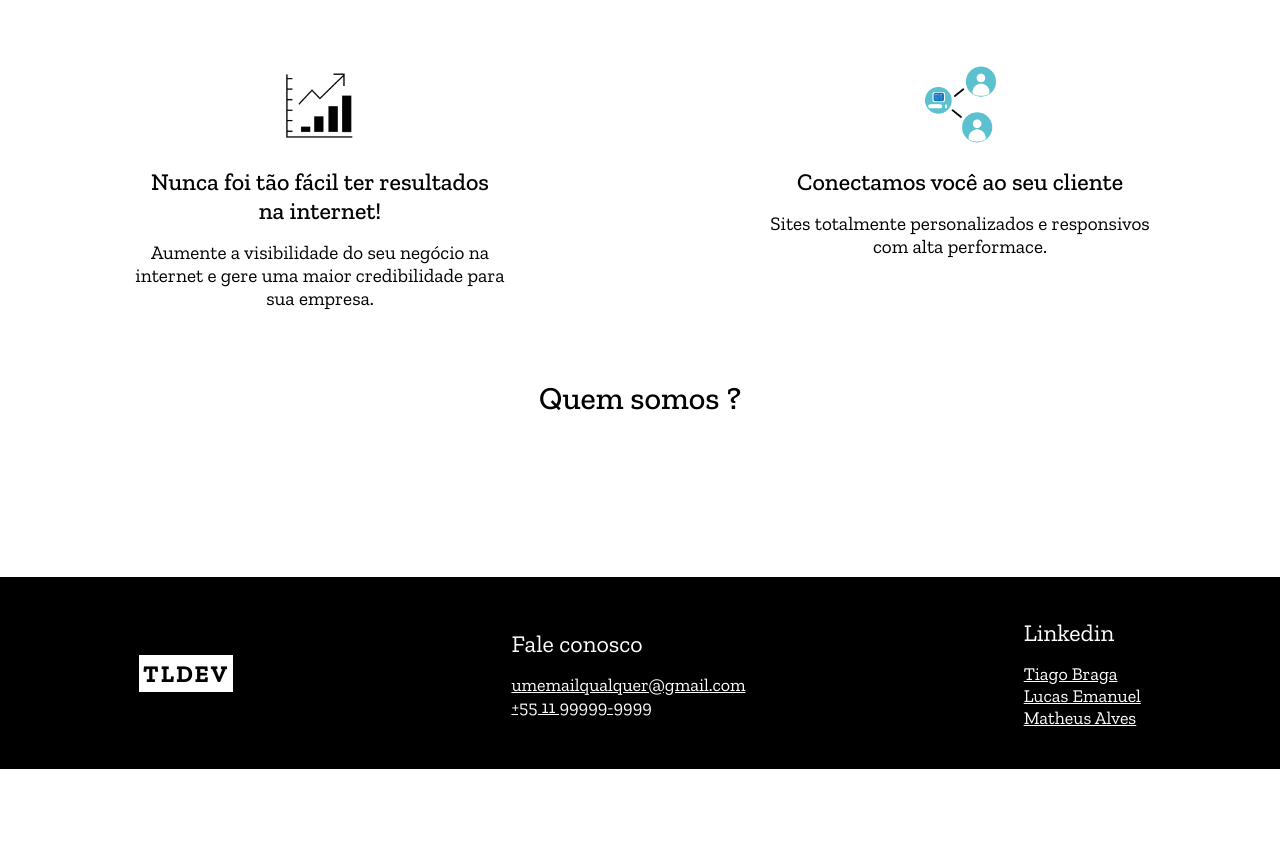
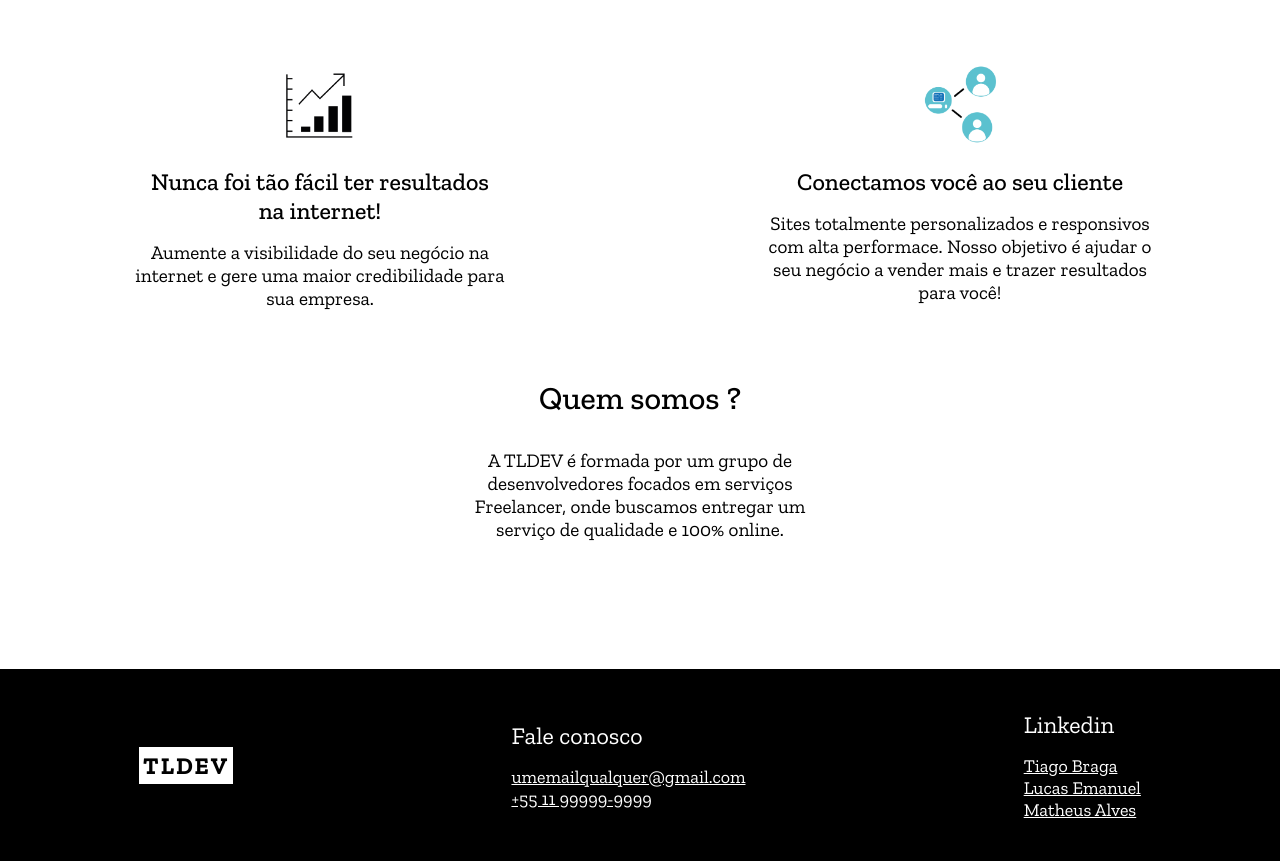
Before and after one commit to TLDEV-BR/TLDEV-SITE, a Flask app: page / in a window 1280 px wide. Shown: the part 710-1571 px from the top of the page. Before the commit the page ends 1479 px from the top, so only its background shows below. Run offline with Flask 2, Linux system fonts and the light colour scheme.

Commit message:
modified summary

```diff
--- a/templates/hire.html
+++ b/templates/hire.html
@@ -1 +1,5 @@
 {% extends 'base.html' %}
+
+{% block body%}
+
+{% endblock %}
--- a/templates/index.html
+++ b/templates/index.html
@@ -23,7 +23,7 @@
             <div class="box-info">
                 <img class="img-box" src="../static/images/conect.png" alt="resultado">
                 <h2 class="box-title">Conectamos você ao seu cliente</h2>
-                <p class="box-content">Sites totalmente personalizados e responsivos com alta performace.</p>
+                <p class="box-content">Sites totalmente personalizados e responsivos com alta performace. Nosso objetivo é ajudar o seu negócio a vender mais e trazer resultados para você!</p>
             </div>
         </div>
     </div>
@@ -33,7 +33,7 @@
             <h2 class="text-title">Quem somos ?</h2>
         </div>
         <div class="box-info">
-            <p class="box-content"></p>
+            <p class="box-content">A TLDEV é formada por um grupo de desenvolvedores focados em serviços Freelancer, onde buscamos entregar um serviço de qualidade e 100% online.</p>
         </div>
     </div>
     <script src="{{ url_for('static', filename='javascript/index.js') }}"></script>
```
